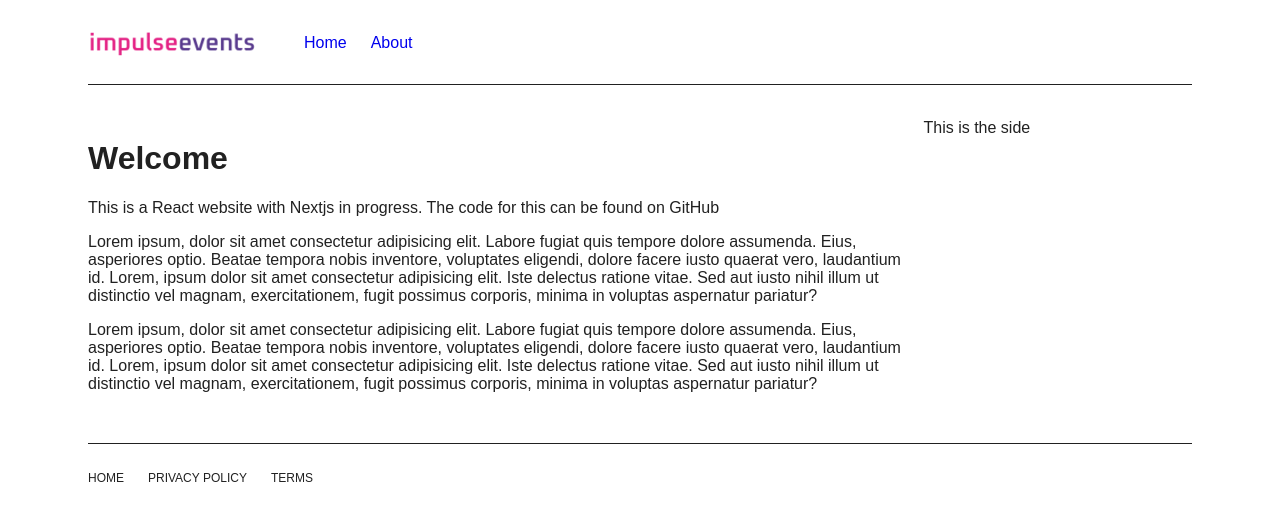
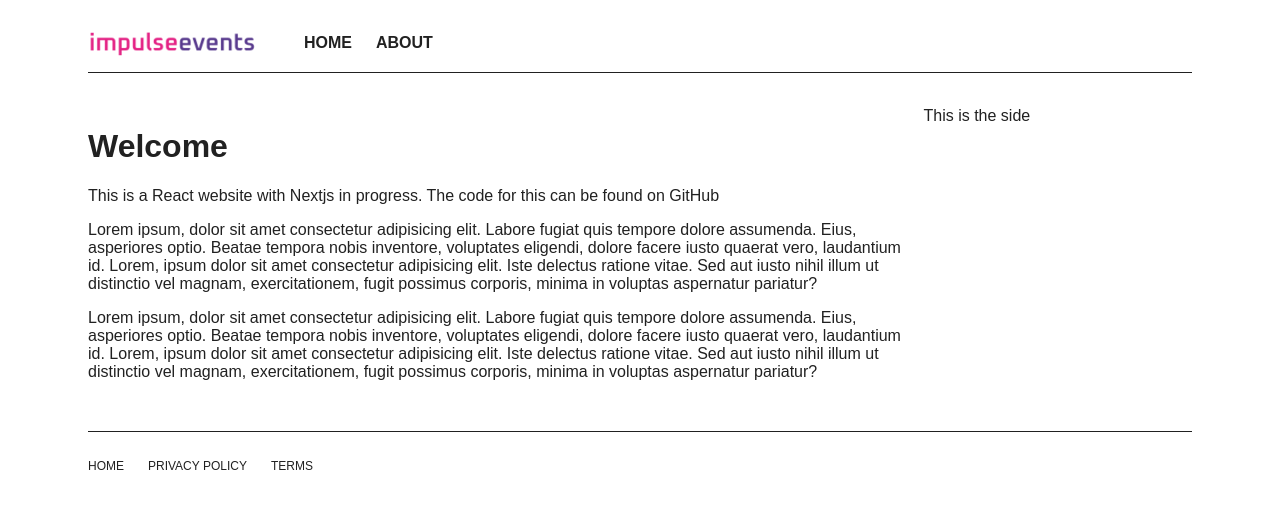
Before and after one commit to discodavey/react-website, a Next.js app in the folder my-app/: page / in a window 1280 px wide. Shown: the top 520 px of the page. Built offline with nearby package versions, Linux system fonts and the light colour scheme.

Commit message:
Refactor navigations (header and footer) with spacing

```diff
--- a/my-app/src/app/components/nav.scss
+++ b/my-app/src/app/components/nav.scss
@@ -12,7 +12,14 @@
     list-style: none;
 
     .navigation-link {
+      color: var(--font-primary-color);
+      font-weight: bold;
       text-decoration: none;
+      text-transform: uppercase;
+
+      &:hover {
+        color: var(--font-navigation-color-hover);
+      }
     }
   }
 }
--- a/my-app/src/app/globals.scss
+++ b/my-app/src/app/globals.scss
@@ -1,6 +1,7 @@
 :root {
   --font-primary: Arial, Helvetica, sans-serif;
   --font-primary-color: #212121;
+  --font-navigation-color-hover: #cc0033;
   --margin-small: 0 24px;
   --margin-medium: 0 48px;
 }
@@ -35,7 +36,7 @@ body {
 
 
 .header, .footer {
-  padding: 0 0 24px;
+  padding: 0 0 12px;
 }
 
 .footer {
```
Also changed, not shown: my-app/src/app/page.scss (line endings or trailing spaces).
